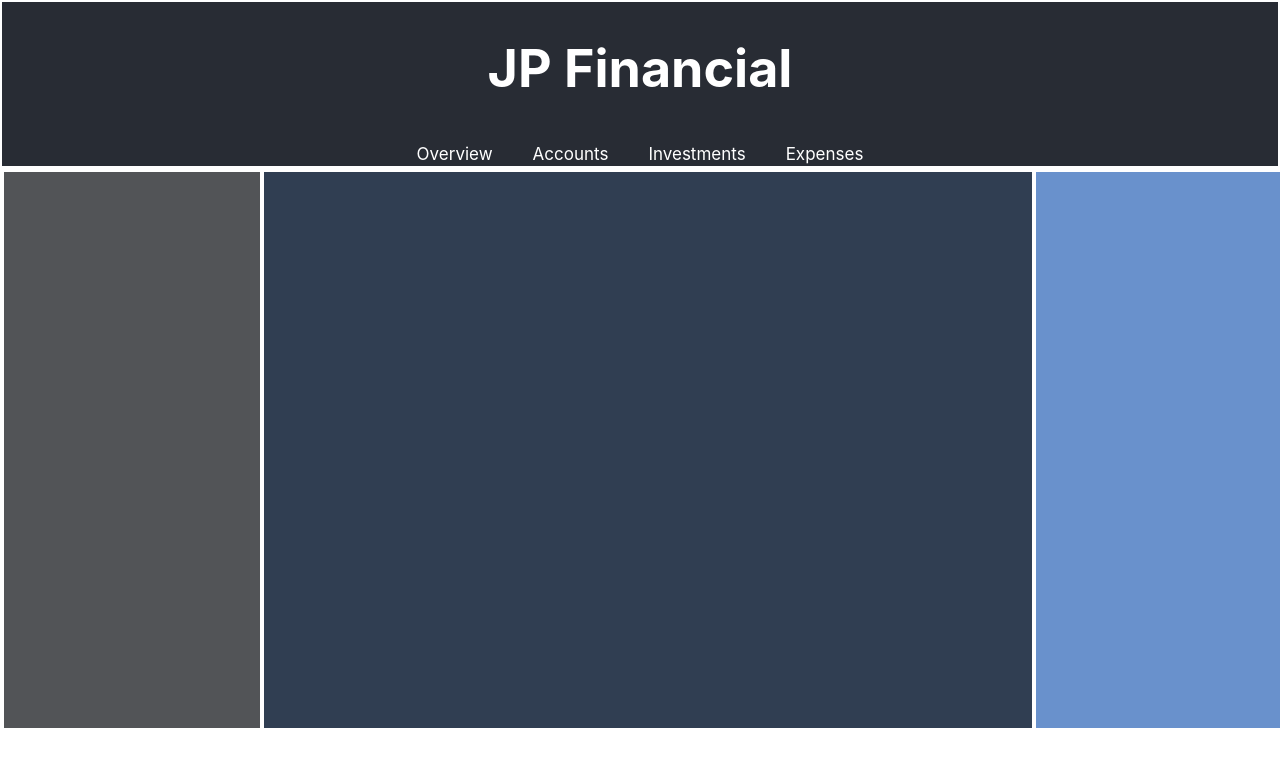
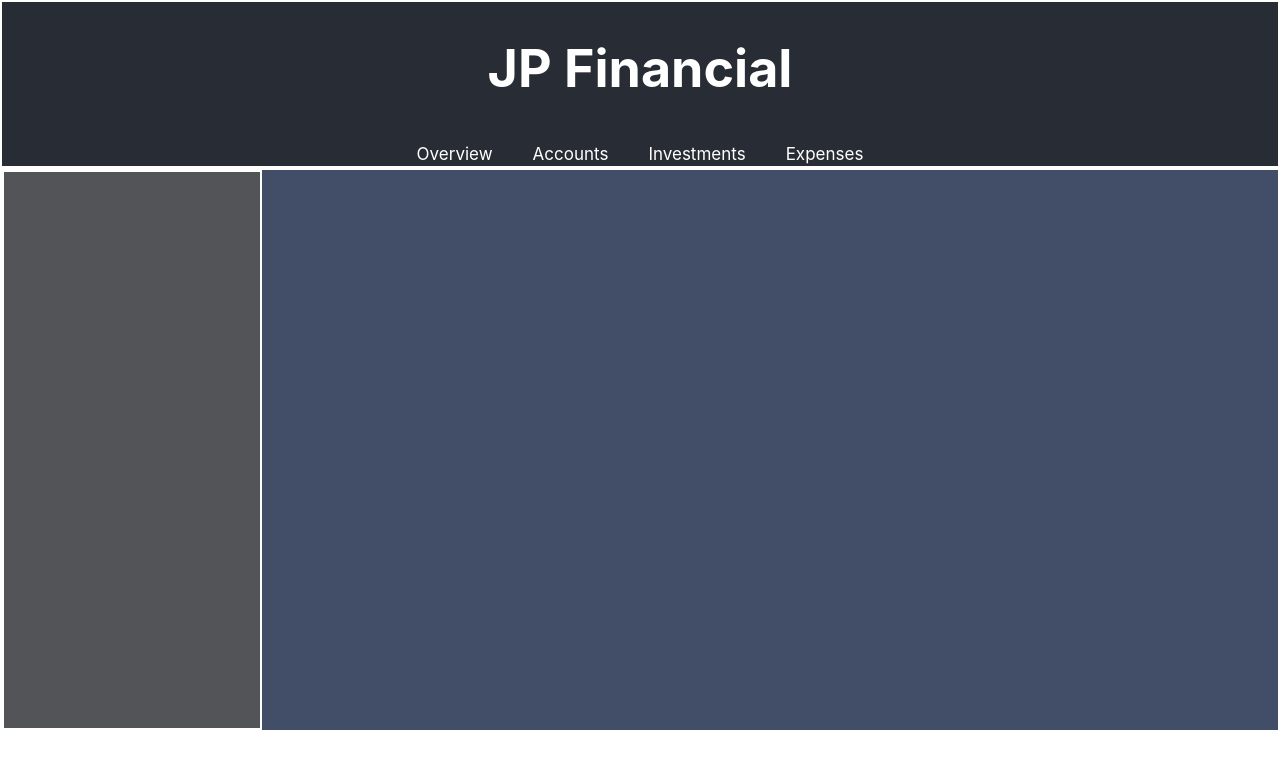
Before and after one commit to 200Development/react-node-financial-dashboard, a React (Create React App) app in the folder client/: page / in a window 1280 px wide. Shown: the top 768 px of the page. Built offline with nearby package versions, Linux system fonts and the light colour scheme; no server answers.

Commit message:
adds react-generate-cli

```diff
--- a/client/src/App.js
+++ b/client/src/App.js
@@ -27,8 +27,7 @@ function App() {
           <div className='App-expenses'></div>
           <div className='App-transactions'></div>
         </div>
-        <div className='App-center-panel'></div>
-        <div className='App-right-panel'></div>
+        <div className='App-main-panel'></div>
         {/* <p>{!data ? "Loading..." : data}</p> */}
       </body>
     </div>
```
